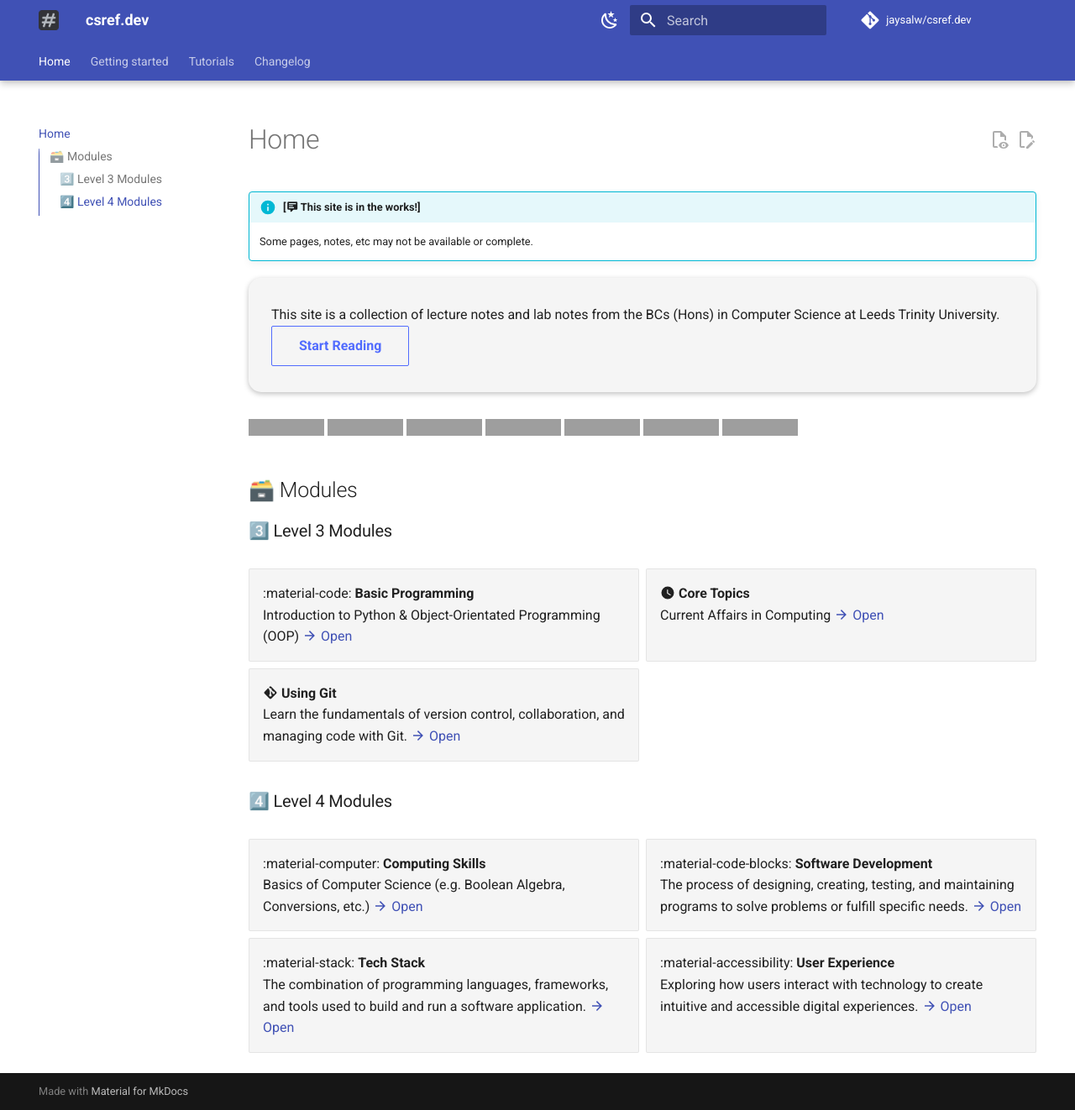
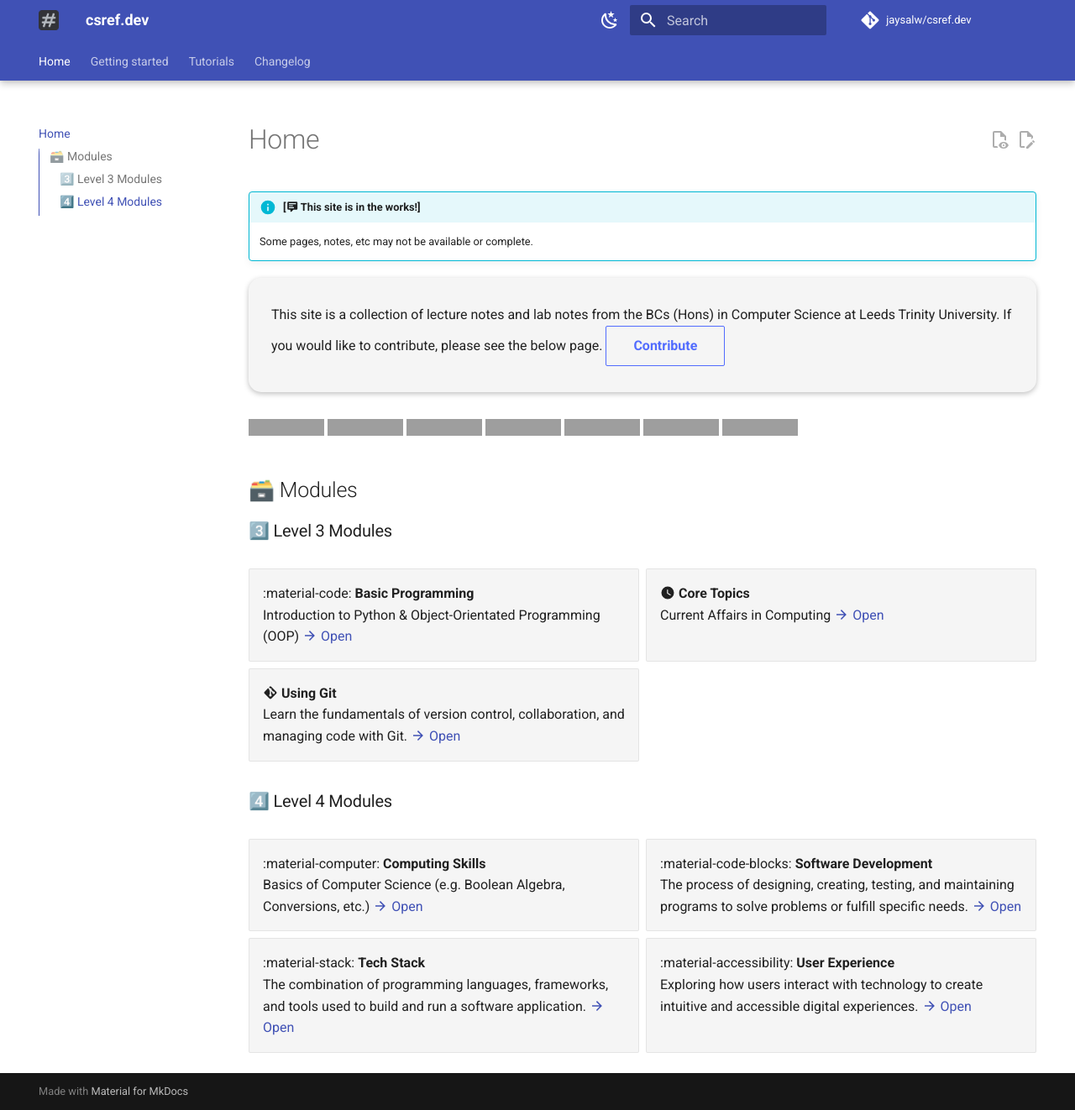
Before and after one commit to jaysalw/csref.dev, an MkDocs documentation site: the page built from docs/index.md, in a window 1280 px wide and 1322 px high. Shown: the whole window at 84% size. Built offline with MkDocs 1.6.1 and Material for MkDocs 9.7.7, drawn with Linux system fonts in a browser that asks for light colours; comment, search, counter and statistics services are not loaded; grey boxes are pictures that could not be loaded.

Commit message:
fix: update hero section text to include contribution information

```diff
--- a/docs/index.md
+++ b/docs/index.md
@@ -8,8 +8,9 @@ hide:
     Some pages, notes, etc may not be available or complete.
 
 <div class="hero">
-   This site is a collection of lecture notes and lab notes from the BCs (Hons) in Computer Science at Leeds Trinity University.
-  <a class="md-button md-button--primary" href="how_it_works/">Start Reading</a>
+   This site is a collection of lecture notes and lab notes from the BCs (Hons) in Computer Science at Leeds Trinity University. If you would like to contribute, please see the below page.
+
+  <a class="md-button md-button--primary" href="how_it_works/">Contribute</a>
 </div>
 
 [![GitHub Repo stars](https://img.shields.io/github/stars/jaysalw/csref.dev?style=for-the-badge&logo=github)](https://github.com/jaysalw/csref.dev/stargazers)
```
